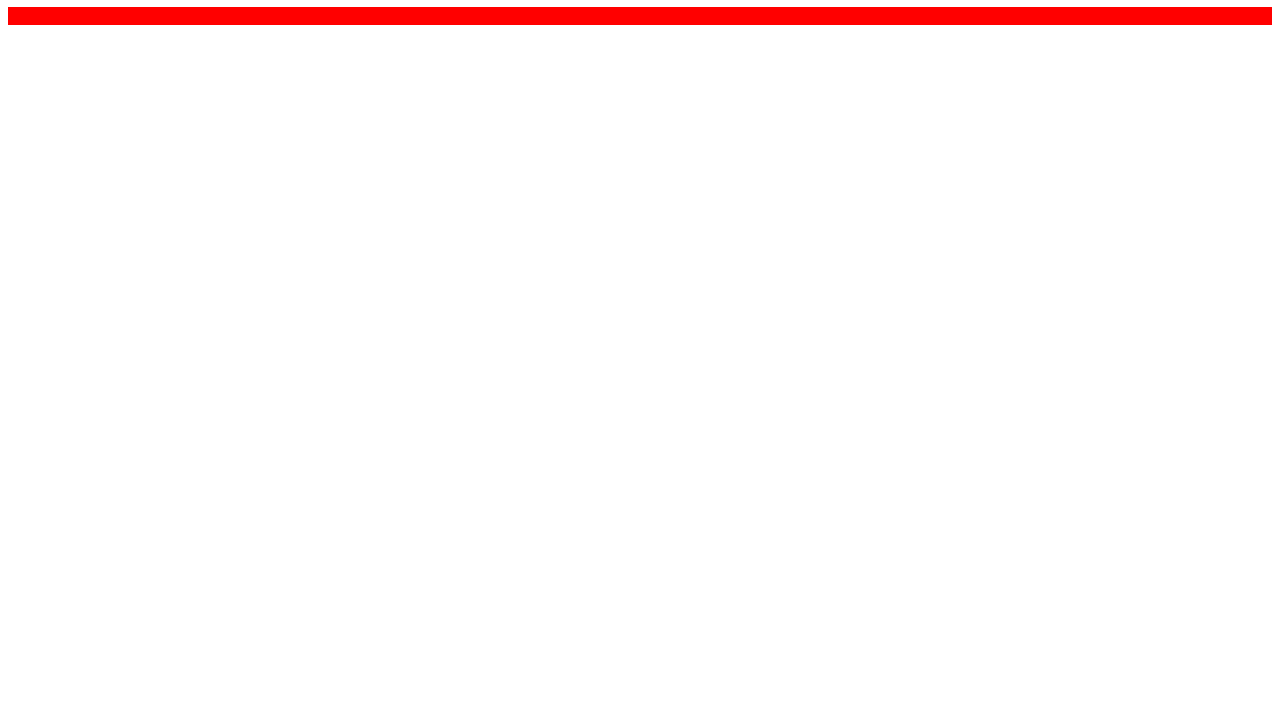
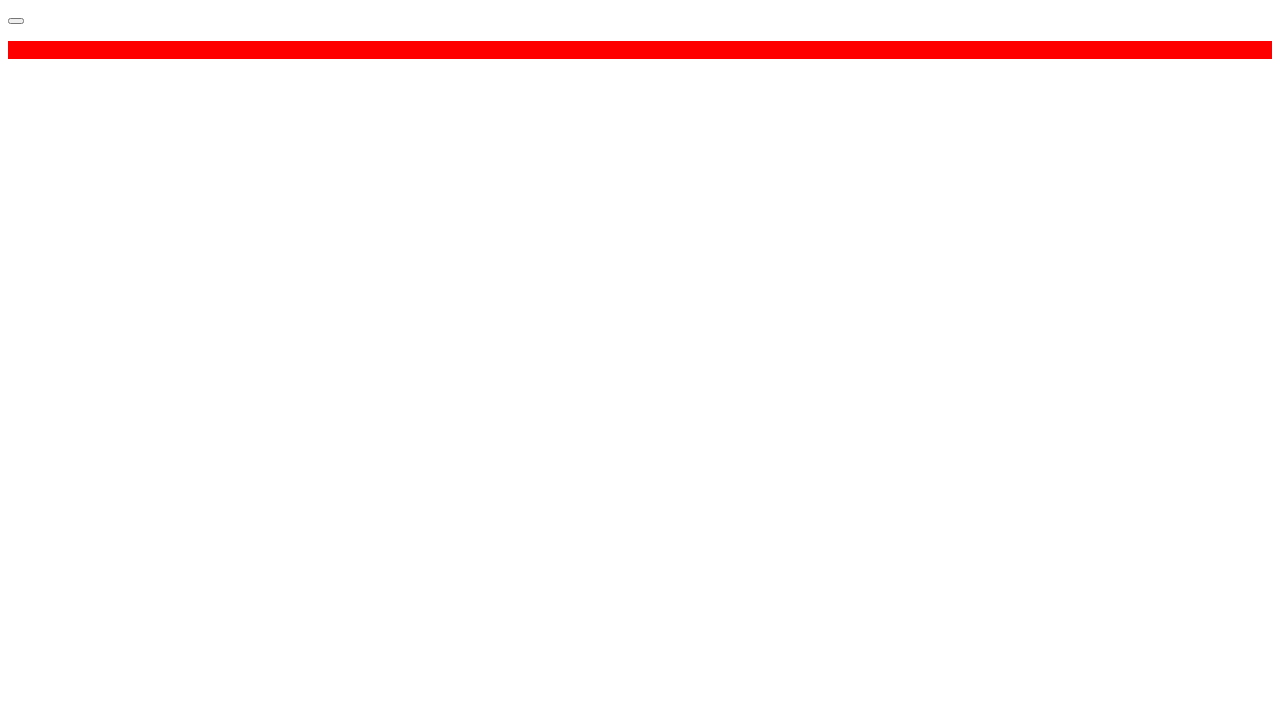
Before and after one commit to Hiangoh3759/hiangoh3759.github.io, a plain HTML site: page index.html in a window 1280 px wide. Shown: the part 73-800 px from the top of the page. Drawn offline with Linux system fonts and the light colour scheme.

Commit message:
Update index.html

```diff
--- a/index.html
+++ b/index.html
@@ -8,6 +8,7 @@
  <script src="script.js"></script>
 <h1 style="color:blue; background-color:cyan;text-align: center;">Hiangoh official website
 </h1>
+ <p><a href="https://youtube.com/@hiangoh3759?si=Hwj3goQ7a2pLxepP"><button style="text-color:white;color:red;text-align: center;"></button></a></p>
  <p style="background-color:red;color:yellow;"><br></p>
 </body>
 </html>
```
